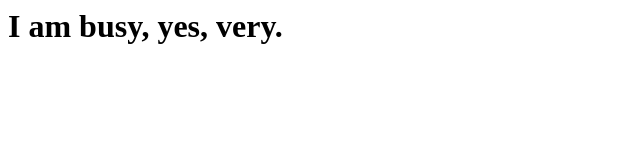
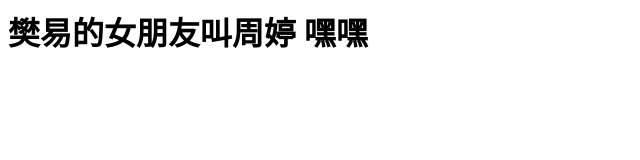
Before and after one commit to michaelowenliu/website, a plain HTML site: page index.html in a window 1280 px wide. Shown: the whole page, without its empty margins (0-640 px from the left). Drawn offline with Linux system fonts and the light colour scheme.

Commit message:
Update index.html

```diff
--- a/index.html
+++ b/index.html
@@ -1,2 +1,2 @@
 
-<h1>I am busy, yes, very.</h1>
+<h1>樊易的女朋友叫周婷 嘿嘿</h1>
```
